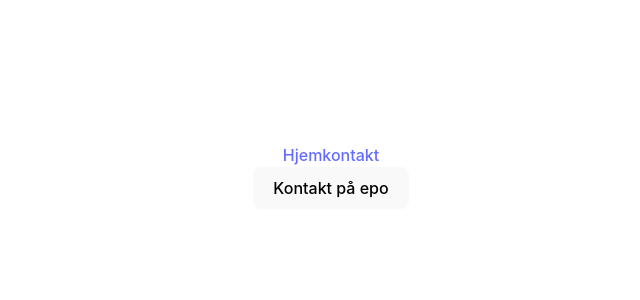
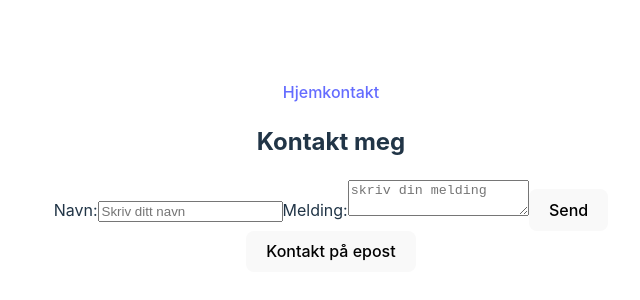
Before and after one commit to M1kke95/WebApplikasjoner-2024, a React (Vite) app in the folder portfolio-v2/frontend/: page /contact in a window 1280 px wide. Shown: the part 224-524 px from the top of the page, without its empty margins (309-949 px from the left). Built offline with nearby package versions, Linux system fonts and the light colour scheme.

Commit message:
oppdaterte contact.tsx
La til events og useStates i contact.tsx samt la til contact form

```diff
--- a/portfolio-v2/frontend/src/components/Contact.tsx
+++ b/portfolio-v2/frontend/src/components/Contact.tsx
@@ -1,3 +1,4 @@
+import { useState } from "react";
 
 type contactProps = {
     email: string;
@@ -8,7 +9,38 @@ export default function Contact ({email}: contactProps){
         alert(`Michael's epost er: ${email}`)
     }
 
+    const [name, setName] = useState('')
+    const [message, setMessage] = useState('')
+
+    const handleChange = (event: React.ChangeEvent<HTMLInputElement>) => {
+        setName(event.target.value);
+      };
+
+    const handleMessageChange = (event: React.ChangeEvent<HTMLTextAreaElement>) => {
+        setMessage(event.target.value)
+    }
+
+    const handleSubmit = (event: React.FormEvent) =>{
+        event.preventDefault
+        console.log(event)
+    }
+
+
+
     return (
-            <footer><button onClick={handleButtonClick}>Kontakt på epo</button></footer>
+        <>
+            <h2>Kontakt meg</h2>
+            <form onSubmit={handleSubmit}>
+                <label>
+                    Navn:
+                    <input type="text" value={name} onChange={handleChange} placeholder="Skriv ditt navn" />
+                </label>
+                <label>Melding:
+                    <textarea value={message} onChange={handleMessageChange} placeholder="skriv din melding"/>
+                </label>
+                <button type="submit">Send</button>
+            </form>
+            <footer><button onClick={handleButtonClick}>Kontakt på epost</button></footer>
+        </>
     )
 }
```
